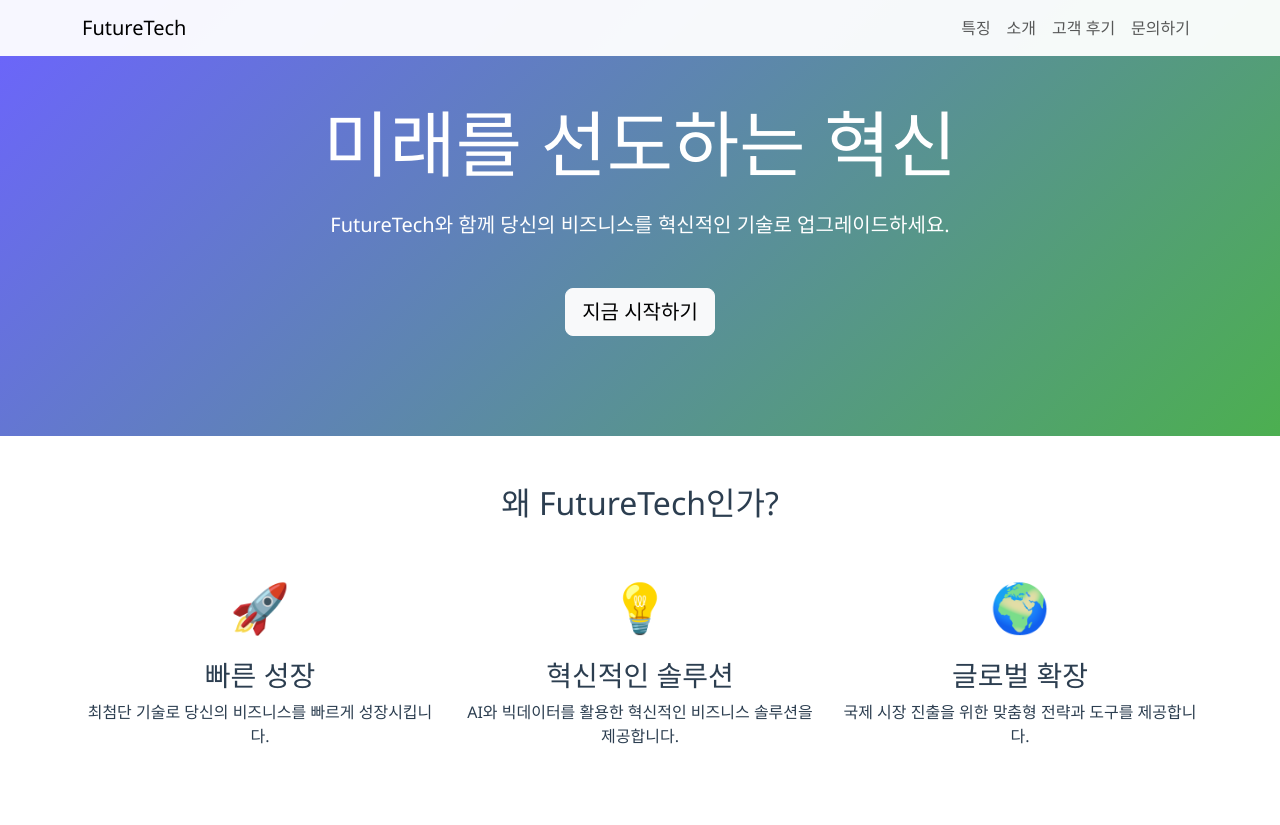
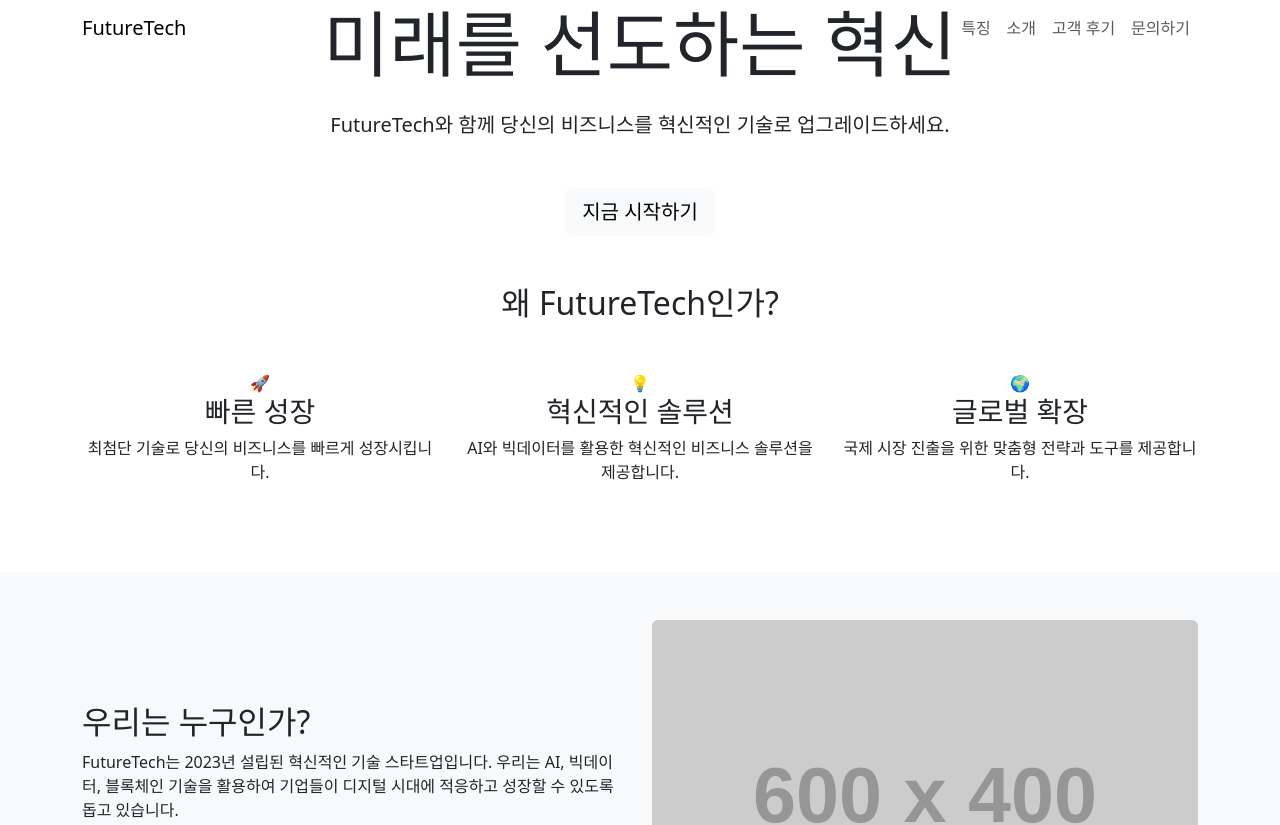
Before and after one commit to dasom222g/bootstrap-landing2, a plain HTML site: page index.html in a window 1280 px wide. Shown: the top 825 px of the page. Drawn offline with nearby package versions, Linux system fonts and the light colour scheme; placeholder pictures from the web are drawn by us.

Commit message:
Refactoring

```diff
--- a/index.html
+++ b/index.html
@@ -7,42 +7,6 @@
     <link href="https://cdn.jsdelivr.net/npm/bootstrap@5.3.0/dist/css/bootstrap.min.css" rel="stylesheet">
     <!-- AOS -->
     <link href="https://cdnjs.cloudflare.com/ajax/libs/aos/2.3.4/aos.css" rel="stylesheet">
-    <style>
-        :root {
-            --primary-color: #6C63FF;
-            --secondary-color: #4CAF50;
-            --dark-color: #2C3E50;
-            --light-color: #ECF0F1;
-        }
-        body {
-            font-family: 'Segoe UI', Tahoma, Geneva, Verdana, sans-serif;
-            color: var(--dark-color);
-        }
-        .navbar {
-            background-color: rgba(255, 255, 255, 0.95);
-        }
-        .hero {
-            background: linear-gradient(135deg, var(--primary-color), var(--secondary-color));
-            color: white;
-            padding: 100px 0;
-        }
-        .feature-icon {
-            font-size: 3rem;
-            margin-bottom: 1rem;
-            color: var(--primary-color);
-        }
-        .cta-section {
-            background-color: var(--dark-color);
-            color: var(--light-color);
-        }
-        .testimonial {
-            background-color: var(--light-color);
-        }
-        .footer {
-            background-color: var(--dark-color);
-            color: var(--light-color);
-        }
-    </style>
 </head>
 <body>
     <!-- 네비게이션 바 -->
```
